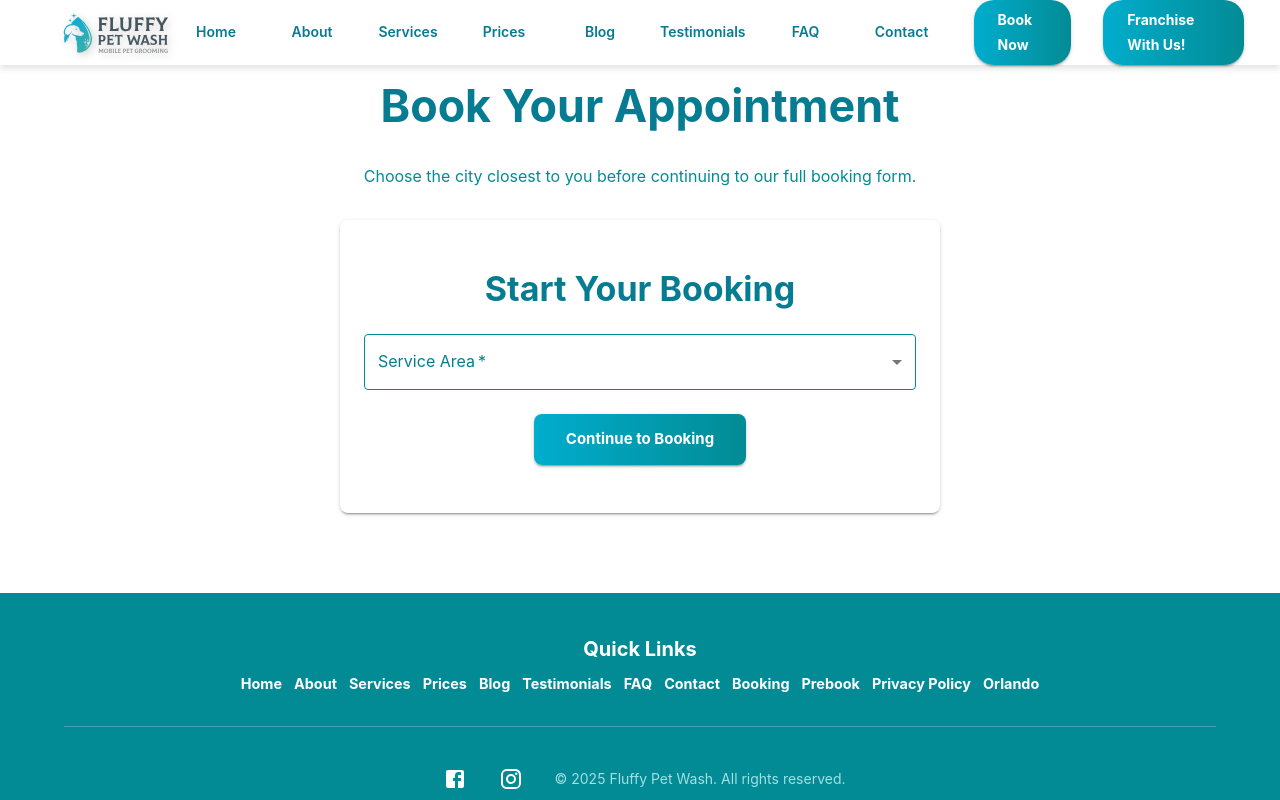
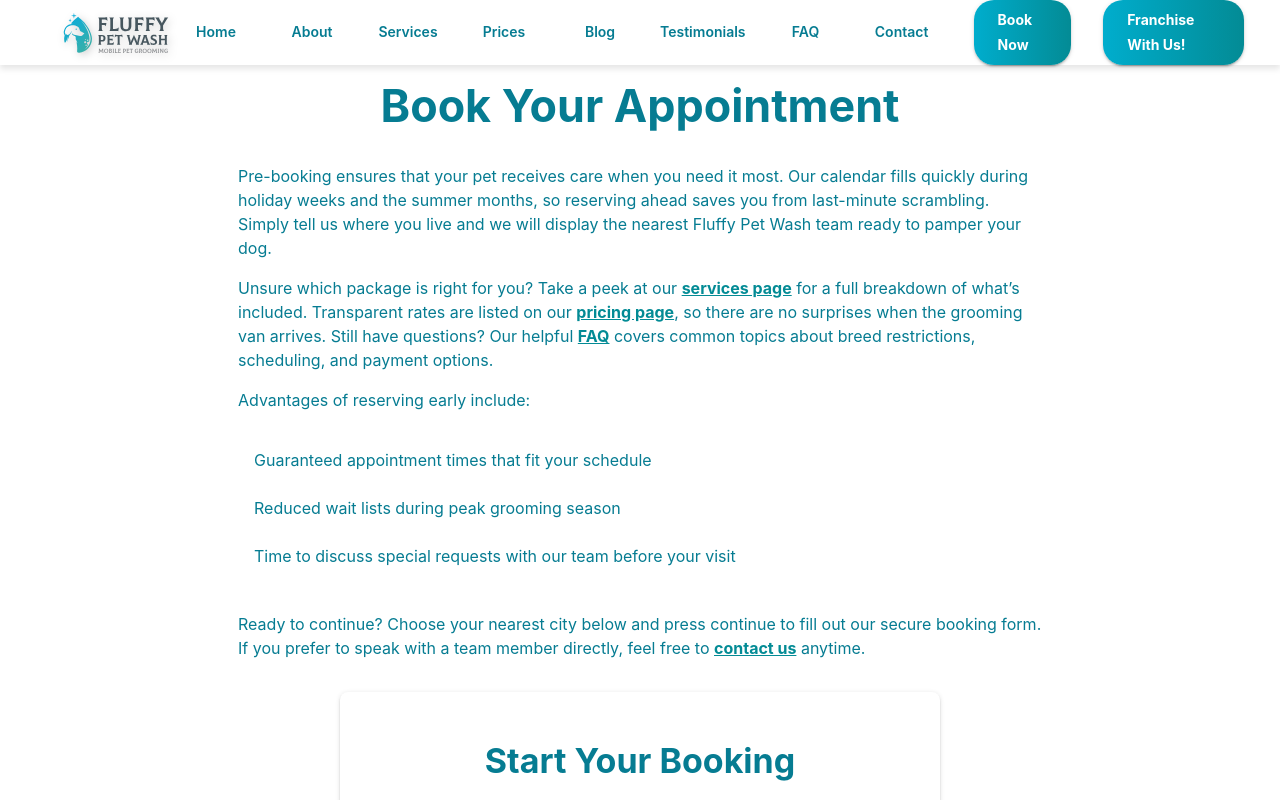
Before and after one commit to crisboxing11/Fluffy, a Next.js app: page /prebook in a window 1280 px wide. Shown: the top 800 px of the page. Built offline with nearby package versions, Linux system fonts and the light colour scheme.

Commit message:
Expand content and refactor links

```diff
--- a/pages/prebook.tsx
+++ b/pages/prebook.tsx
@@ -1,27 +1,50 @@
-import { Box, Typography } from '@mui/material';
+import { Box, Typography, List, ListItem, ListItemText } from '@mui/material';
 import dynamic from 'next/dynamic';
 import Head from 'next/head';
+import Link from 'next/link';
 
 const PreBookingForm = dynamic(() => import('../components/PreBookingForm'), {
   loading: () => <p>Loading...</p>,
   ssr: false,
 });
 
+const benefits = [
+  'Guaranteed appointment times that fit your schedule',
+  'Reduced wait lists during peak grooming season',
+  'Time to discuss special requests with our team before your visit'
+];
+
 const PrebookPage = () => (
   <Box>
     <Head>
       <title>Pre-Book | Fluffy Pet Wash</title>
       <meta name="description" content="Select your service area to start booking mobile grooming services." />
+      <link rel="canonical" href="https://fluffypetwash.com/prebook" />
     </Head>
-    <Box sx={{ py: 6, px: 3 }}>
-      <Typography variant="h1" fontWeight="bold" textAlign="center" mb={4}>
+    <Box sx={{ py: 6, px: { xs: 3, md: 6 }, maxWidth: 900, mx: 'auto' }}>
+      <Typography variant="h1" fontWeight="bold" textAlign="center" mb={4} color="#067C92">
         Book Your Appointment
       </Typography>
-      <Typography variant="body1" color="textSecondary" textAlign="center" mb={4}>
-        Choose the city closest to you before continuing to our full booking form.
+      <Typography variant="body1" mb={2}>
+        Pre-booking ensures that your pet receives care when you need it most. Our calendar fills quickly during holiday weeks and the summer months, so reserving ahead saves you from last-minute scrambling. Simply tell us where you live and we will display the nearest Fluffy Pet Wash team ready to pamper your dog.
+      </Typography>
+      <Typography variant="body1" mb={2}>
+        Unsure which package is right for you? Take a peek at our <Link href="/services" style={{ color: '#038B95', fontWeight: 'bold' }}>services page</Link> for a full breakdown of what’s included. Transparent rates are listed on our <Link href="/prices" style={{ color: '#038B95', fontWeight: 'bold' }}>pricing page</Link>, so there are no surprises when the grooming van arrives. Still have questions? Our helpful <Link href="/faq" style={{ color: '#038B95', fontWeight: 'bold' }}>FAQ</Link> covers common topics about breed restrictions, scheduling, and payment options.
+      </Typography>
+      <Typography variant="body1" mb={2}>
+        Advantages of reserving early include:
+      </Typography>
+      <List sx={{ mb: 3 }}>
+        {benefits.map((b, i) => (
+          <ListItem key={i}>
+            <ListItemText primary={b} />
+          </ListItem>
+        ))}
+      </List>
+      <Typography variant="body1" mb={4}>
+        Ready to continue? Choose your nearest city below and press continue to fill out our secure booking form. If you prefer to speak with a team member directly, feel free to <Link href="/contact" style={{ color: '#038B95', fontWeight: 'bold' }}>contact us</Link> anytime.
       </Typography>
       <PreBookingForm />
-
     </Box>
   </Box>
 );
```
Also changed, not shown: pages/404.tsx (+8 -5 lines), pages/orlando.tsx (+35 -4 lines), pages/testimonials.tsx (+11 -4 lines).
